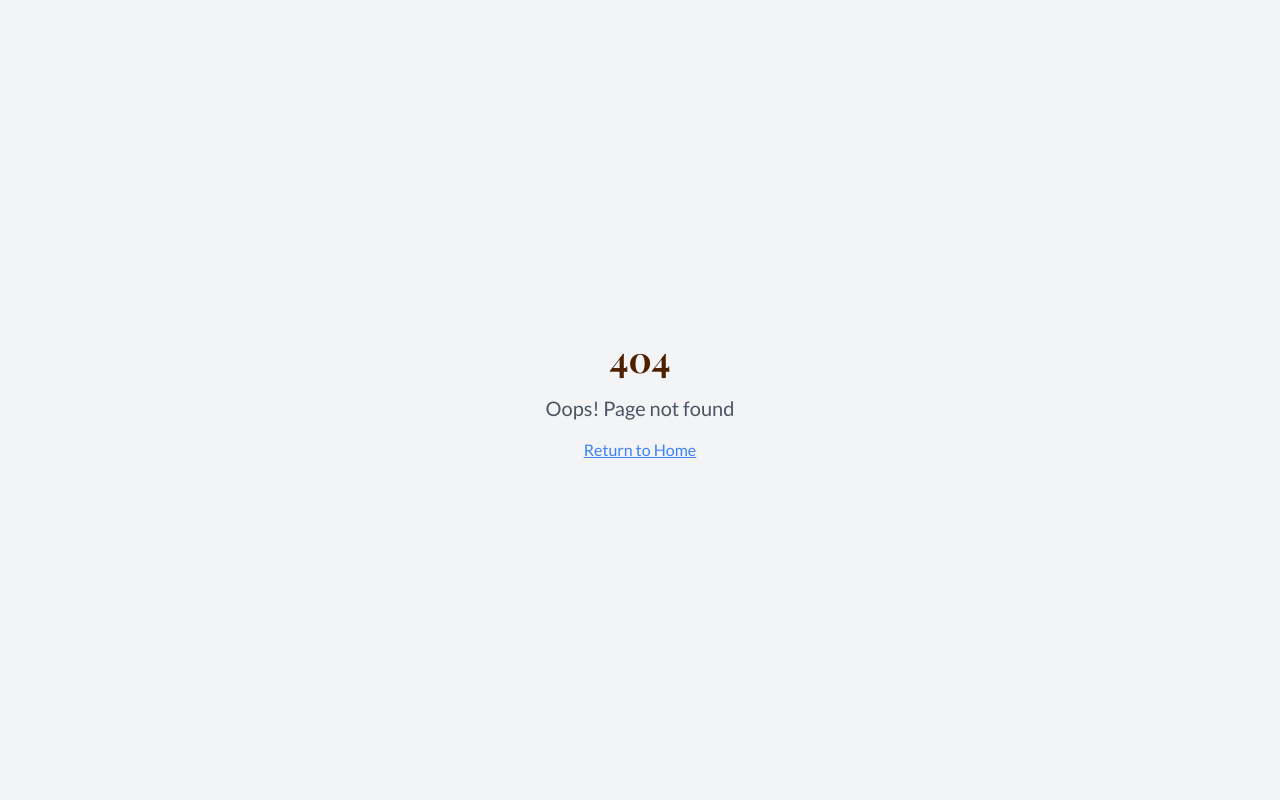
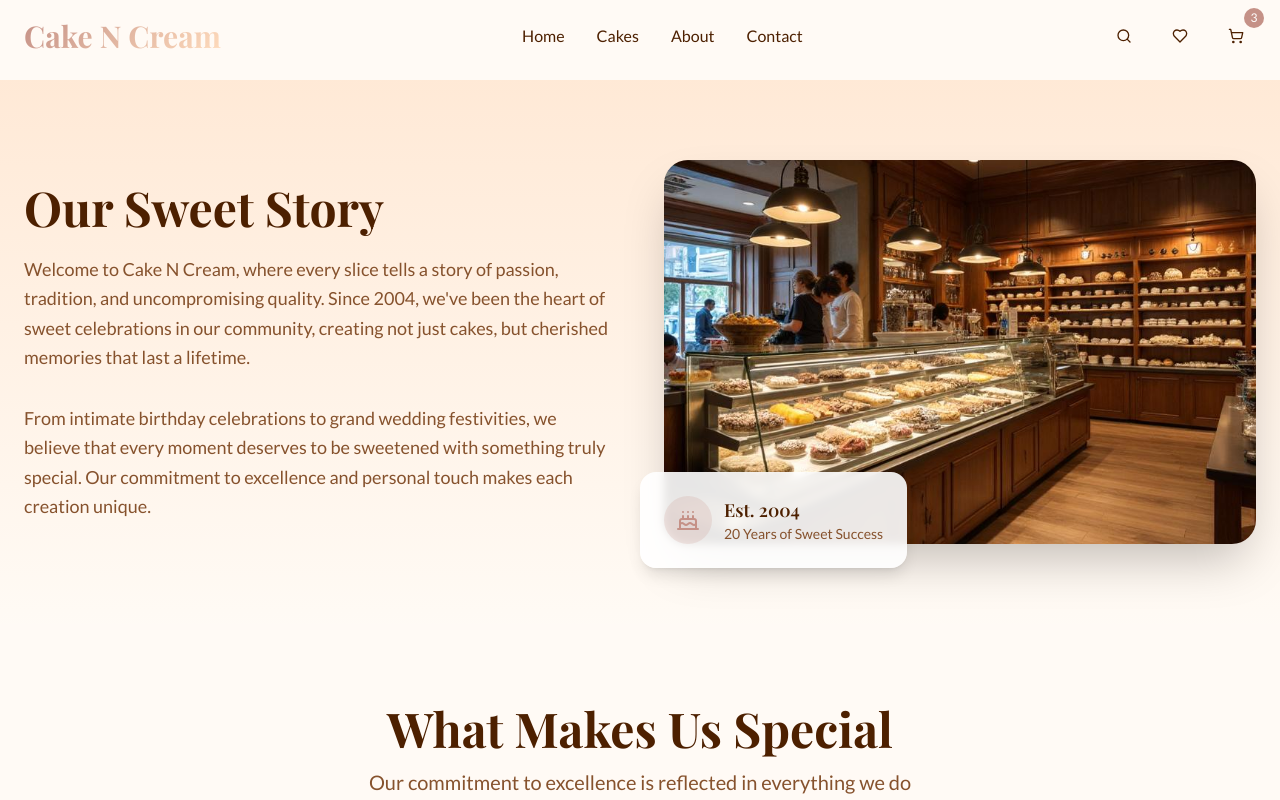
Before and after one commit to Yashrxx/cream-dreams-bakery-site, a React (Vite) app: page /cream-dreams-bakery-site/about in a window 1280 px wide. Before the commit this address had no page. Shown: the top 800 px of the page. Built offline with nearby package versions, Linux system fonts and the light colour scheme.

Commit message:
new changes

```diff
--- a/src/App.tsx
+++ b/src/App.tsx
@@ -16,7 +16,7 @@ const App = () => (
     <TooltipProvider>
       <Toaster />
       <Sonner />
-      <BrowserRouter>
+      <BrowserRouter basename='/cream-dreams-bakery-site'>
         <Routes>
           <Route path="/" element={<Index />} />
           <Route path="/about" element={<About />} />
--- a/src/components/FloatingNav.tsx
+++ b/src/components/FloatingNav.tsx
@@ -36,11 +36,11 @@ const FloatingNav = () => {
   ];
 
   return (
-    <nav className={`fixed top-0 left-0 right-0 z-50 transition-all duration-500 ${
-      isScrolled
+    <nav className={`fixed top-0 left-0 right-0 z-50 transition-all duration-500 ${isScrolled || isMenuOpen
         ? 'bg-ivory/95 backdrop-blur-md shadow-lg'
         : 'bg-transparent'
-    }`}>
+      }`}>
+
       <div className="container mx-auto px-6 py-4">
         <div className="flex items-center justify-between">
           {/* Logo */}
```
